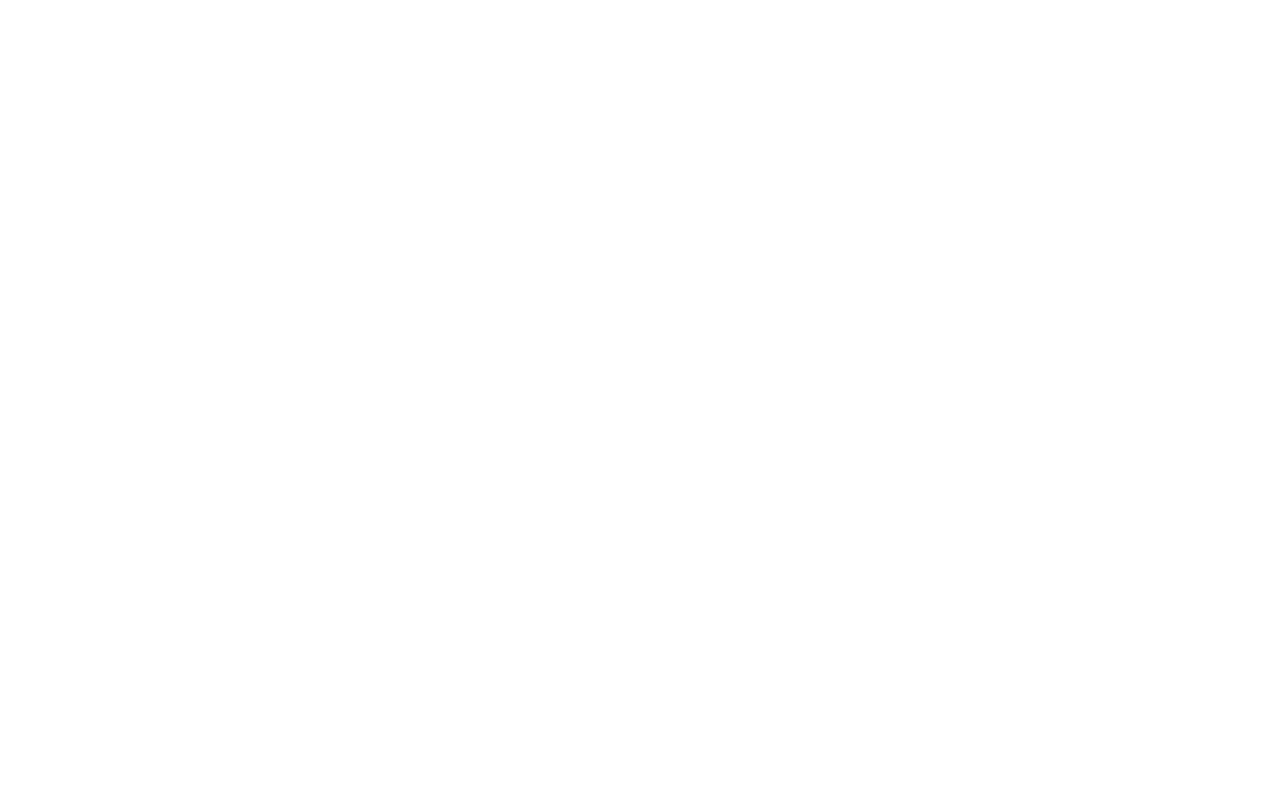
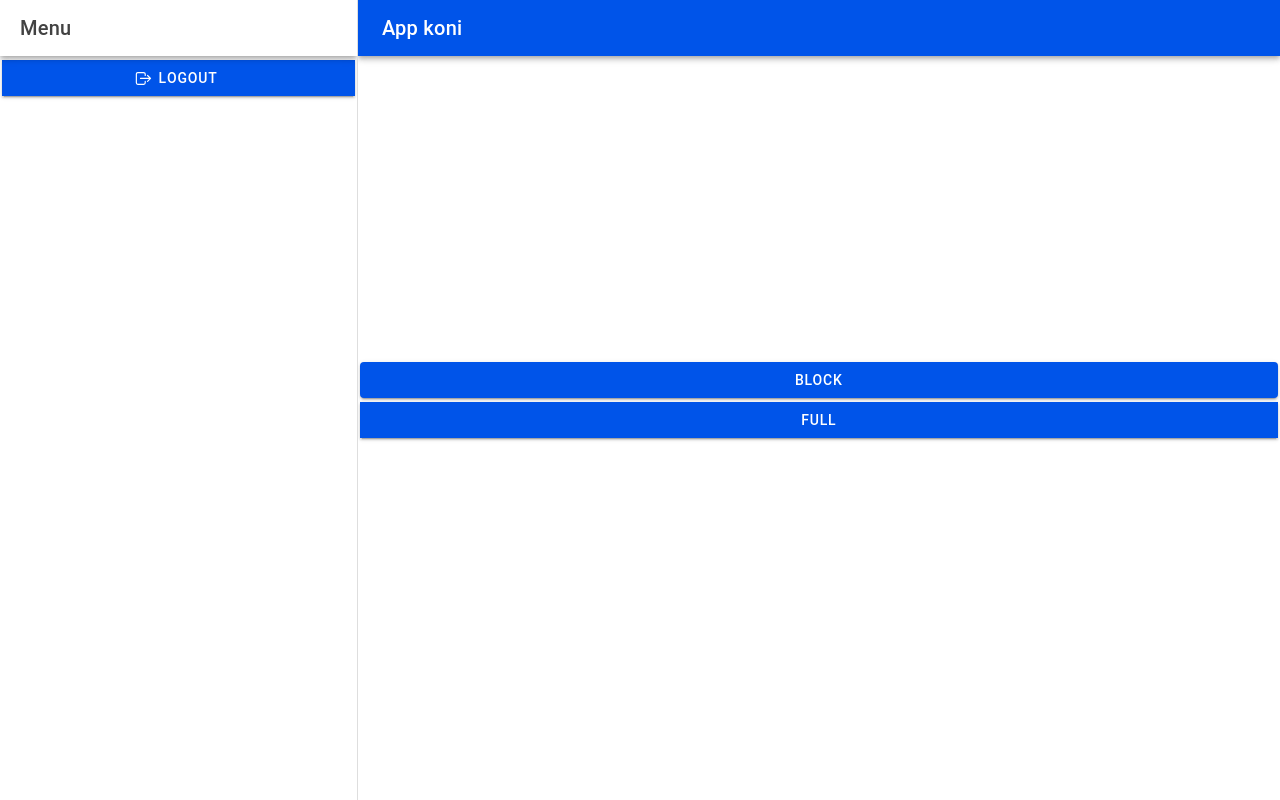
Before and after one commit to Riconeeeee/it35c-mobile, a React (Vite) app: page /app/home in a window 1280 px wide. Built offline with nearby package versions, Linux system fonts and the light colour scheme.

Commit message:
Updating Menu

```diff
--- a/src/App.tsx
+++ b/src/App.tsx
@@ -32,8 +32,8 @@
 
 /* Theme variables */
 import './theme/variables.css';
+import Menu from './pages/Menu';
 import Login from './pages/Login';
-import Menu from './pages/Menu';
 
 setupIonicReact();
 
@@ -41,17 +41,10 @@
   <IonApp>
     <IonReactRouter>
       <IonRouterOutlet>
-
-     <Route exact path="/" component={Login} />
-     <Route exact path="/app" component={Menu} />
-
-     <Route exact path="/app" >
-
-     </Route>
-
+        <Route exact path="/" component={Login} />
+        <Route path="/app" component={Menu} />
       </IonRouterOutlet>
     </IonReactRouter>
   </IonApp>
 );
-
 export default App;
--- a/src/pages/Home.tsx
+++ b/src/pages/Home.tsx
@@ -1,4 +1,4 @@
-import { IonContent, IonHeader, IonPage, IonTitle, IonToolbar } from '@ionic/react';
+import {  IonButtons, IonContent, IonHeader, IonMenuButton, IonPage, IonTitle, IonToolbar } from '@ionic/react';
 import ExploreContainer from '../components/ExploreContainer';
 import './Home.css';
 
@@ -6,16 +6,23 @@
   return (
     <IonPage>
       <IonHeader>
-        <IonToolbar>
-          <IonTitle>Hello Love Goodbye</IonTitle>
+        <IonToolbar color="primary">
+          <IonButtons slot="start">
+            <IonMenuButton></IonMenuButton>
+          </IonButtons>
+
+          <IonTitle>App koni</IonTitle>
         </IonToolbar>
       </IonHeader>
-      <IonContent fullscreen>
+
+      <IonContent fullscreen className="ion-padding">
+
         <IonHeader collapse="condense">
           <IonToolbar>
-            <IonTitle size="large">Hello Love</IonTitle>
+            <IonTitle size="large">Dashboard</IonTitle>
           </IonToolbar>
         </IonHeader>
+
         <ExploreContainer />
       </IonContent>
     </IonPage>
--- a/src/pages/Login.tsx
+++ b/src/pages/Login.tsx
@@ -1,6 +1,12 @@
-import {IonButton, IonContent, IonHeader, IonPage, IonTitle, IonToolbar } from '@ionic/react';
+import { IonButton, IonContent, IonHeader, IonPage, IonTitle, IonToolbar, useIonRouter } from '@ionic/react';
+import ExploreContainer from '../components/ExploreContainer';
+import './Home.css';
 
 const Login: React.FC = () => {
+  const navigation = useIonRouter();
+  const doLogin =() =>{
+    navigation.push('/app', 'forward', 'replace')
+  }
 
   return (
     <IonPage>
@@ -9,18 +15,19 @@
           <IonTitle>Login</IonTitle>
         </IonToolbar>
       </IonHeader>
-
       <IonContent className="ion-padding">
-
-       <IonButton expand="full">
+      <IonButton expand='full'onClick={()=> doLogin()}>
         Login
       </IonButton>
 
+
+
       </IonContent>
     </IonPage>
-
-
   );
 };
 
 export default Login;
+function useAcionRouter() {
+  throw new Error('Function not implemented.');
+}
--- a/src/pages/Menu.tsx
+++ b/src/pages/Menu.tsx
@@ -1,21 +1,59 @@
-import { IonContent, IonHeader, IonPage, IonTitle, IonToolbar } from '@ionic/react';
+import {  IonButton, IonContent, IonHeader, IonIcon, IonItem, IonMenu, IonMenuToggle, IonPage, IonRouterOutlet, IonSplitPane, IonTitle, IonToolbar } from '@ionic/react';
+import { Redirect, Route } from 'react-router';
+import Home from './Home';
+import { homeOutline, information, logOutOutline, settingsOutline } from 'ionicons/icons';
+import Page1 from './Page1';
+import Page2 from './Page2';
 
 
 const Menu: React.FC = () => {
+
+  const path = [
+    {name:'Home', url:'/app/home',icon:homeOutline},
+    {name:'Page 1', url:'/app/page1',icon:information},
+    {name:'Page 2', url:'/app/page2',icon:settingsOutline}
+  ]
+
   return (
     <IonPage>
-      <IonHeader>
-        <IonToolbar>
-          <IonTitle>Menu</IonTitle>
-        </IonToolbar>
-      </IonHeader>
-      <IonContent fullscreen>
-        <IonHeader collapse="condense">
+     <IonSplitPane contentId="main">
+      <IonMenu contentId="main">
+        <IonHeader>
           <IonToolbar>
-            <IonTitle size="large">Menu</IonTitle>
+            <IonTitle>Menu</IonTitle>
           </IonToolbar>
         </IonHeader>
-      </IonContent>
+
+        <IonContent>
+
+          {path.map((item,index) => (
+            <IonMenuToggle key={index}>
+              <IonItem routerLink={item.url} routerDirection="forward">
+                <IonIcon icon={item.icon} slot="start"></IonIcon>
+                {item.name}
+              </IonItem>
+            </IonMenuToggle>
+          ))}
+
+          <IonButton routerLink="/" routerDirection="back" expand="full">
+           <IonIcon icon={logOutOutline} slot="start"></IonIcon>
+          Logout
+          </IonButton>
+
+        </IonContent>
+
+      </IonMenu>
+
+      <IonRouterOutlet id="main">
+          <Route exact path="/app/home" component={Home} />
+          <Route exact path="/app">
+            <Redirect to="/app/home" />
+          </Route>
+
+          <Route exact path="/app/page1" component={Page1} />
+          <Route exact path="/app/page2" component={Page2} />
+      </IonRouterOutlet>
+     </IonSplitPane>
     </IonPage>
   );
 };
--- a/src/pages/Page1.tsx
+++ b/src/pages/Page1.tsx
@@ -1,4 +1,4 @@
-import { IonContent, IonHeader, IonPage, IonTitle, IonToolbar } from '@ionic/react';
+import { IonButtons, IonContent, IonHeader, IonMenuButton, IonPage, IonTitle, IonToolbar } from '@ionic/react';
 
 
 const Page1: React.FC = () => {
@@ -6,6 +6,9 @@
     <IonPage>
       <IonHeader>
         <IonToolbar>
+          <IonButtons slot="start">
+            <IonMenuButton></IonMenuButton>
+          </IonButtons>
           <IonTitle>Blank</IonTitle>
         </IonToolbar>
       </IonHeader>
--- a/src/pages/Page2.tsx
+++ b/src/pages/Page2.tsx
@@ -1,4 +1,4 @@
-import { IonContent, IonHeader, IonPage, IonTitle, IonToolbar } from '@ionic/react';
+import { IonButtons, IonContent, IonHeader, IonMenuButton, IonPage, IonTitle, IonToolbar } from '@ionic/react';
 
 
 const Page2: React.FC = () => {
@@ -6,6 +6,9 @@
     <IonPage>
       <IonHeader>
         <IonToolbar>
+          <IonButtons slot="start">
+            <IonMenuButton></IonMenuButton>
+          </IonButtons>
           <IonTitle>Blank</IonTitle>
         </IonToolbar>
       </IonHeader>
```
Lines whose indentation alone changed are shown as unchanged.
